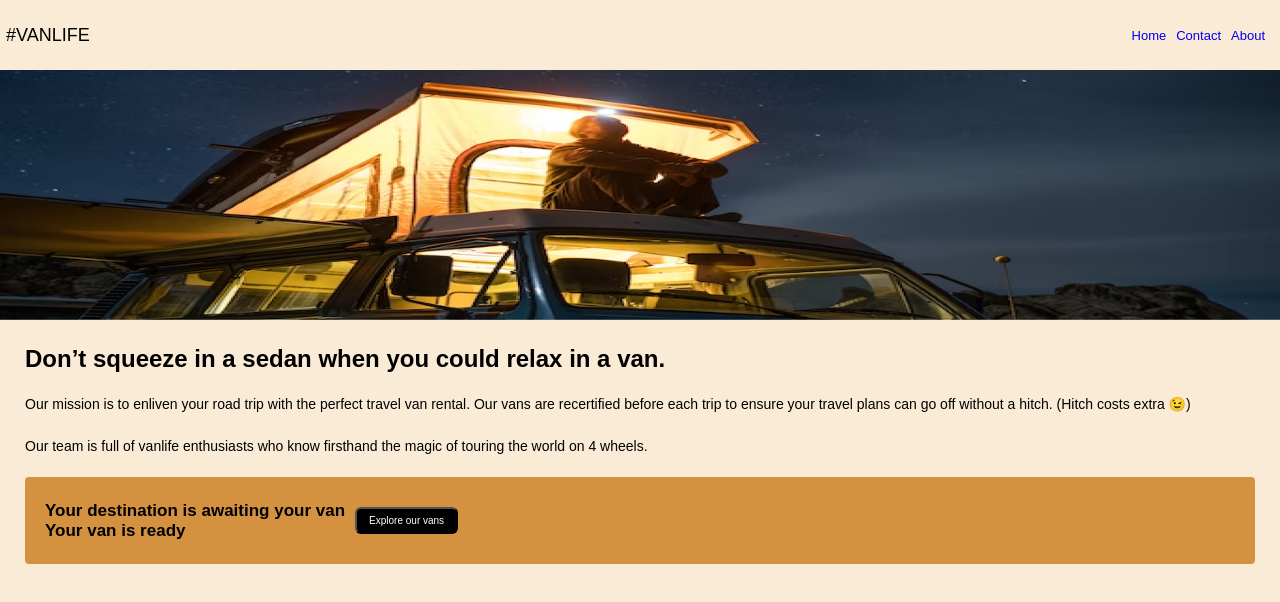
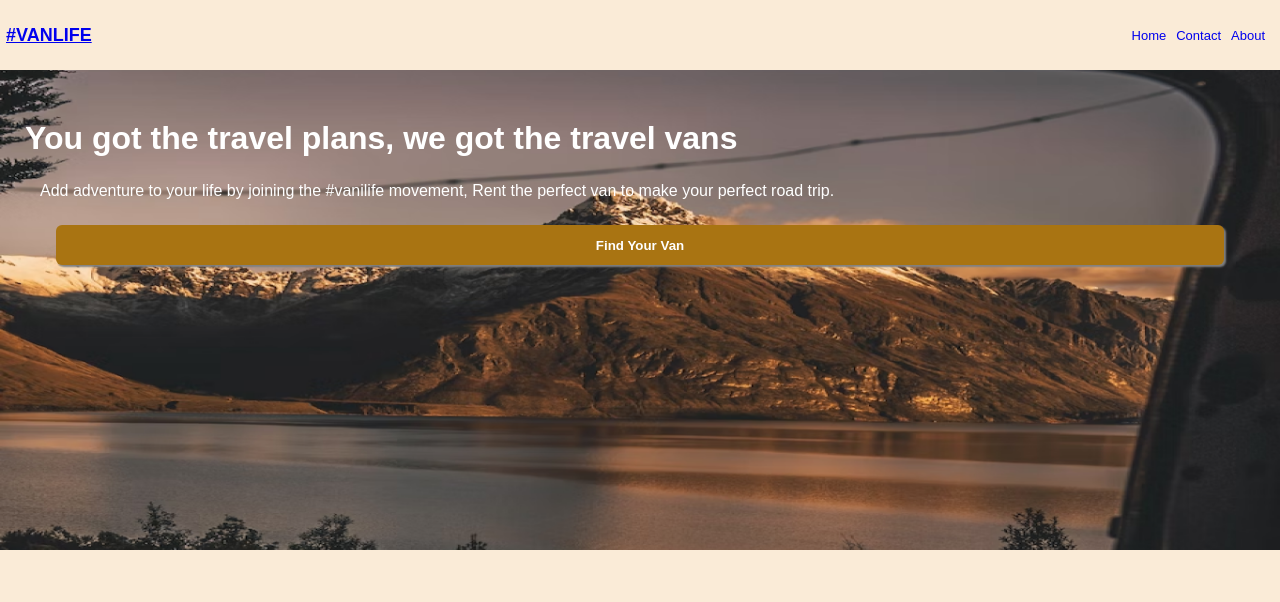
Before and after one commit to Braionic/Vanhire, a React (Create React App) app: page / in a window 1280 px wide. Shown: the top 602 px of the page. Built offline with nearby package versions, Linux system fonts and the light colour scheme.

Commit message:
i reorganised my homepage and moved the previous page to the about page

```diff
--- a/src/App.js
+++ b/src/App.js
@@ -1,27 +1,19 @@
 import Header from "./components/Header";
 import './style.css';
-import logo from './images/image55.png'
+import logo from '../src/images/image54.png'
 function App() {
   return (
     <div className="App">
       <Header />
-        <img className="logo" src={logo} />
+      <div className="mainpanel">
+        <h1>You got the travel plans, we got the travel vans</h1>
+        <p>Add adventure to your life by joining the #vanilife movement, Rent the perfect van to make
+          your perfect road trip.
+        </p>
+        <button className="findyourvan">Find Your Van</button>
+      </div>
         <section>
-        <h2 className="title">Don’t squeeze in a sedan when you could relax in a van.</h2>
-        <p className="our-mission">Our mission is to enliven your road trip with the
-        perfect travel van rental. Our vans are recertified before each trip to ensure your
-        travel plans can go off without a hitch. (Hitch costs extra 😉) </p>
-        <p className="our-mission">Our team is full of vanlife
-           enthusiasts who know firsthand the magic of touring the world on 4 wheels.</p>
-           <div className="hero">
-            <div className="hero-text">
-            <h2>Your destination is awaiting your van</h2>
-            <h2>Your van is ready</h2>
-            </div>
-            <button className="hero-button">
-              Explore our vans
-            </button>
-           </div>
+
         </section>
         <div className="footer">2023 Footer</div>
     </div>
--- a/src/components/Header.js
+++ b/src/components/Header.js
@@ -4,7 +4,7 @@ export default function Header() {
   return (
     <div>
         <div className='navbar'>
-        <h1 className='header-title'>#VANLIFE</h1>
+        <h1 className='header-title'><Link to="https://www.google.com">#VANLIFE</Link></h1>
         <nav>
         <ul>
             <li><Link to="/">Home</Link></li>
--- a/src/pages/About.js
+++ b/src/pages/About.js
@@ -1,10 +1,29 @@
 import React from 'react'
-import Header from '../components/Header'
+import Header from '../components/Header';
+import logo from '../images/image55.png';
 export default function About() {
   return (
-    <div>
-        <Header />
-        <h1>About</h1>
+    <div className="App">
+      <Header />
+        <img className="logo" src={logo} />
+        <section>
+        <h2 className="title">Don’t squeeze in a sedan when you could relax in a van.</h2>
+        <p className="our-mission">Our mission is to enliven your road trip with the
+        perfect travel van rental. Our vans are recertified before each trip to ensure your
+        travel plans can go off without a hitch. (Hitch costs extra 😉) </p>
+        <p className="our-mission">Our team is full of vanlife
+           enthusiasts who know firsthand the magic of touring the world on 4 wheels.</p>
+           <div className="hero">
+            <div className="hero-text">
+            <h2>Your destination is awaiting your van</h2>
+            <h2>Your van is ready</h2>
+            </div>
+            <button className="hero-button">
+              Explore our vans
+            </button>
+           </div>
+        </section>
+        <div className="footer">2023 Footer</div>
     </div>
   )
 }
--- a/src/style.css
+++ b/src/style.css
@@ -34,7 +34,7 @@ li > a {
 .header-title {
     margin-left: 6px;
     font-size: large;
-    font-weight: 200;
+    font-weight: 600;
 }
 .logo {
     height: 250px;
@@ -54,7 +54,7 @@ li > a {
     margin: 20px 0px 10px 0px;
     display: flex;
     align-items: center;
-    justify-content: flex-start;
+    justify-content: space-between;
     flex-wrap: wrap;
     background-color: rgb(212, 146, 65);
     padding: 20px;
@@ -83,3 +83,36 @@ li > a {
     padding: 12px;
     font-size: small;
 }
+.mainpanel {
+    background-image: url('./images//image54.png');
+    background-size: cover;
+    height: 60vh;
+    width: 100vw;
+
+    padding: 30px 25px;
+}
+.mainpanel > h1 {
+    color: white;
+    margin-top: 20px;
+}
+.mainpanel > p {
+    color: white;
+    margin: 25px 15px;
+    font-weight: 500;
+}
+.findyourvan {
+    width: 95%;
+    margin-bottom: 30px;
+    margin-top: 25px;
+    background-color: rgb(169, 116, 18);
+    padding: 8px 16px;
+    border-radius: 6px;
+    color: white;
+    font-weight: bold;
+    margin-left: auto;
+    margin-right: auto;
+    height: 40px;
+    display: block;
+    border: none;
+    box-shadow: 2px 2px 2px gray;
+}
```
Also changed, not shown: src/images/image54.png (added).
